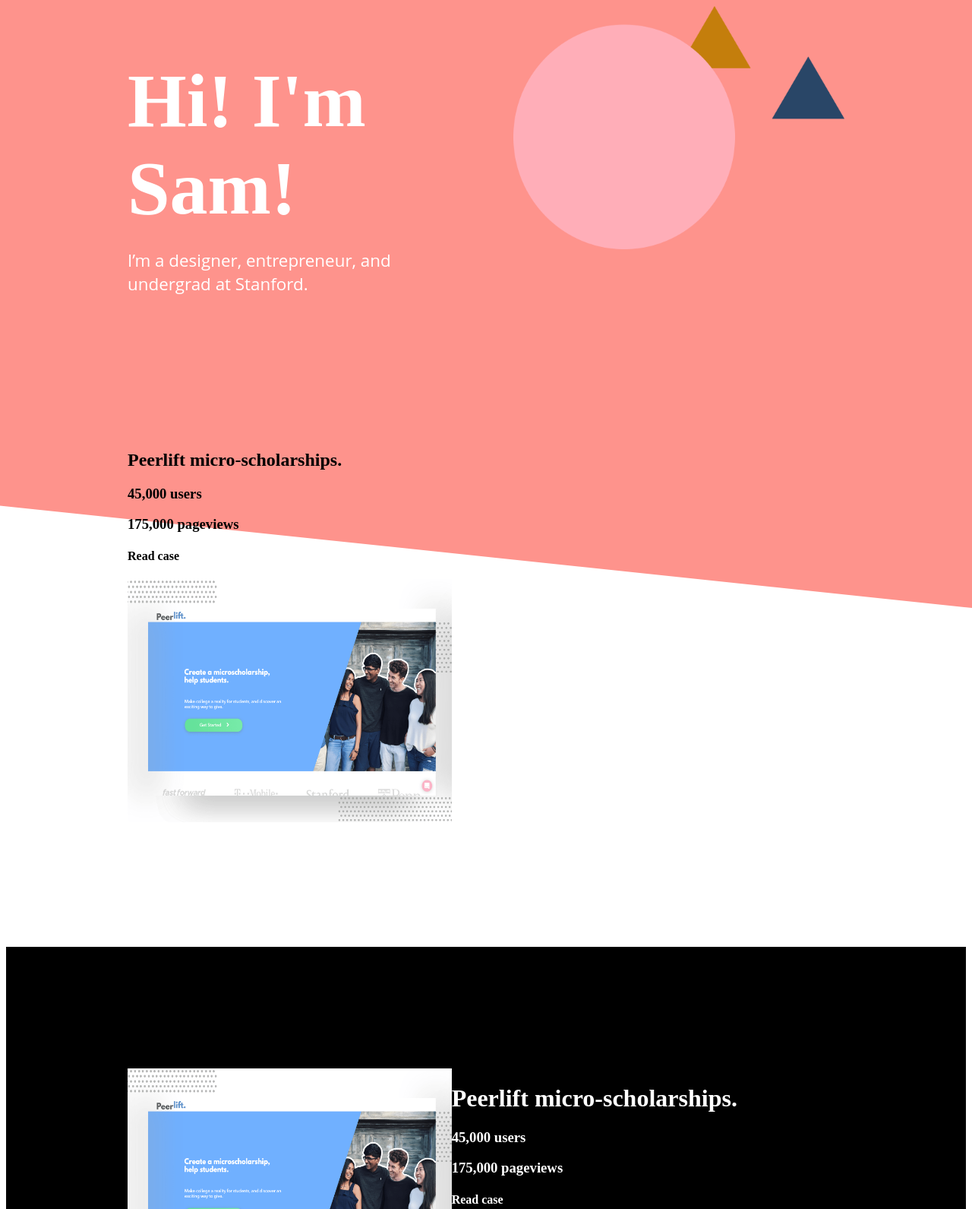
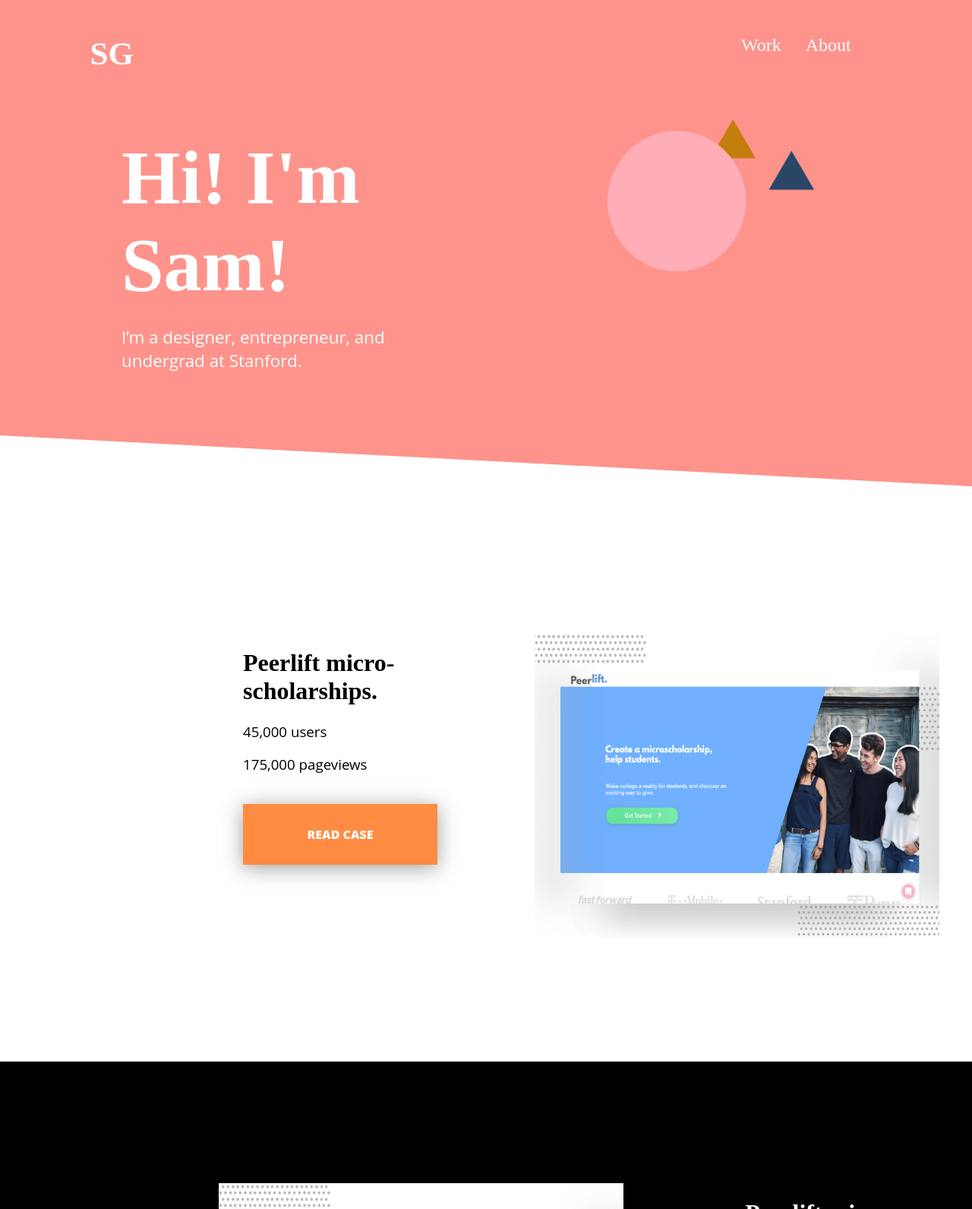
Before and after one commit to samjgorman/portfolio, a plain HTML site: page src/index.html in a window 1280 px wide. Shown: the top 1591 px of the page at 76% size. Drawn offline with Linux system fonts and the light colour scheme; a web font is replaced by a local one.

Commit message:
about-page

```diff
--- a/src/index.html
+++ b/src/index.html
@@ -14,6 +14,16 @@
 </head>
 <body id = "index">
 
+<ul>
+    <li> <a id = "logo" href = #index> SG</a> </li>
+
+    <li> <a class = "rest" href = #index> Work</a> </li>
+    <li> <a href = #about> About</a> </li>
+
+
+
+</ul>
+
 <div class = "section-one-container" id = "slant">
     <div class = "container-bg"> </div>
     <div class = "section-left">
@@ -26,7 +36,7 @@
 
 
     <div class = "section-right">
-        <img src = "assets/img/circle@2x.png">
+        <img id = "header-img" src = "assets/img/circle@2x.png">
     </div>
 </div>
 
@@ -34,24 +44,25 @@
 
         <div class = "case-study" id = "micro-scholarships">
             <div class = "case-study-text">
-                <h2> Peerlift micro-scholarships. </h2>
+                <h1> Peerlift micro-scholarships. </h1>
                 <h3>  45,000 users </h3>
                 <h3>  175,000 pageviews </h3>
 
-            <div class = "button">
-                <h4>Read case</h4>
+
+            <div class = "button" id = "button-one">
+               Read case
+                 </div>
                  </div>
 
-        <div class = "case-study-image">
+        <div class = "case-study-image" id = "cs1">
             <img src = "assets/img/peerliftms.png">
 
-        </div>
             </div>
 
         </div>
 
         <div class = "case-study" id = "onboarding-ui">
-            <div class = "case-study-image">
+            <div class = "case-study-image" id = "cs1">
                 <img src = "assets/img/peerliftms.png">
 
             </div>
@@ -63,7 +74,7 @@
 
 
         <div class = "button">
-            <h4>Read case</h4>
+            Read case
             </div>
 
             </div>
--- a/src/main.css
+++ b/src/main.css
@@ -4,7 +4,59 @@
     --bg-grey: #eeeeee;
 }
 
-#index{
+#index {
+    margin: 0px;
+}
+
+#about {
+        margin: 0px;
+
+}
+
+ul {
+  list-style-type: none;
+  margin: 0;
+  margin-top: 4vh;
+  padding: 0;
+  overflow: hidden;
+    font-size: 1.5em;
+}
+
+#logo  {
+  font-family: Rubik;
+      font-weight: 900;
+    margin-left: 8vw;
+    font-size: 1.8em;
+
+}
+
+#logo-red{
+    color: var(--main-red);
+     font-family: Rubik;
+      font-weight: 900;
+    margin-left: 8vw;
+    font-size: 1.8em;
+}
+
+li {
+  float: left;
+}
+
+.rest{
+    margin-left: 60vw;
+}
+li a {
+    font-family: Overpass;
+  display: block;
+  color: white;
+  text-align: center;
+  padding: 14px 16px;
+  text-decoration: none;
+
+}
+
+li a:hover {
+  color: #294667;
 }
 
 h1 {
@@ -13,6 +65,11 @@ h1 {
 
 p {
     font-family: Open Sans;
+}
+
+h3 {
+    font-family: Open Sans;
+    font-weight: normal;
 }
 
 .section-one-container {
@@ -31,9 +88,9 @@ p {
   right: 0;
   left: 0;
   width: 100%;
-  height: 100%;
+  height: 40em;
   background-color: #fe938c;
-  transform: skewY(6deg);
+  transform: skewY(3deg);
   transform-origin: bottom right;
 
 }
@@ -58,7 +115,12 @@ p {
 }
 
 img {
-    height: 40vh;
+    height: 50vh;
+}
+
+#button-one {
+    background-color: #FF8C42;
+    color: white;
 }
 
 #index-styling {
@@ -70,9 +132,17 @@ img {
 
 }
 
+#header-img {
+height: 25vh;
+padding: 6vh;
+}
 .section-two-container {
 
 
+}
+
+#micro-scholarships {
+        padding-top: 20em;
 }
 
 .case-study {
@@ -80,23 +150,86 @@ img {
     flex-direction: row;
     margin: auto;
     padding: 10em;
+
 }
 
 .case-study-text {
     flex-direction: row;
+    margin-left: 10em;
 }
 
 .case-study-image {
     flex-direction: row;
 }
+
+#cs1 {
+padding-left: 10vw;
+}
+
+#cs2 {
+padding-left: 10vw;
+}
+
 #onboarding-ui {
     background-color: black;
     color: white;
 
 }
 
+.button{
+    margin-top: 5vh;
+    background-color: #e048ff;
+     line-height: 10vh;
+     text-align: center;
+    width: 20vw;
+  height: 10vh;
+  box-shadow: 0 4px 25px 0 rgba(66, 66, 66, 0.5);
+    text-transform: uppercase;
+    font-family: Open Sans;
+    font-weight: 900;
+}
+
+
+
 .footer {
     background-color: var(--bg-grey);
     padding: 2em;
     font-family: Overpass;
 }
+
+/*Adding code for about page desktop */
+#sl-about {
+    color: black;
+}
+
+.slant {
+  background-color: #294667;
+  width: 100%;
+  height: 10em;
+  transform: skewY(3deg);
+  transform-origin: top left;
+}
+
+#social{
+
+
+}
+
+.fa {
+  padding-top: 20px;
+  padding-bottom: 20px;
+
+
+  padding-right: 40px;
+  font-size: 30px;
+  width: 15px;
+  text-align: center;
+  text-decoration: none;
+  color: black;
+
+
+}
+
+.fa:hover {
+  opacity: 0.5;
+}
```
Also changed, not shown: src/about.html (+20 -7 lines).
